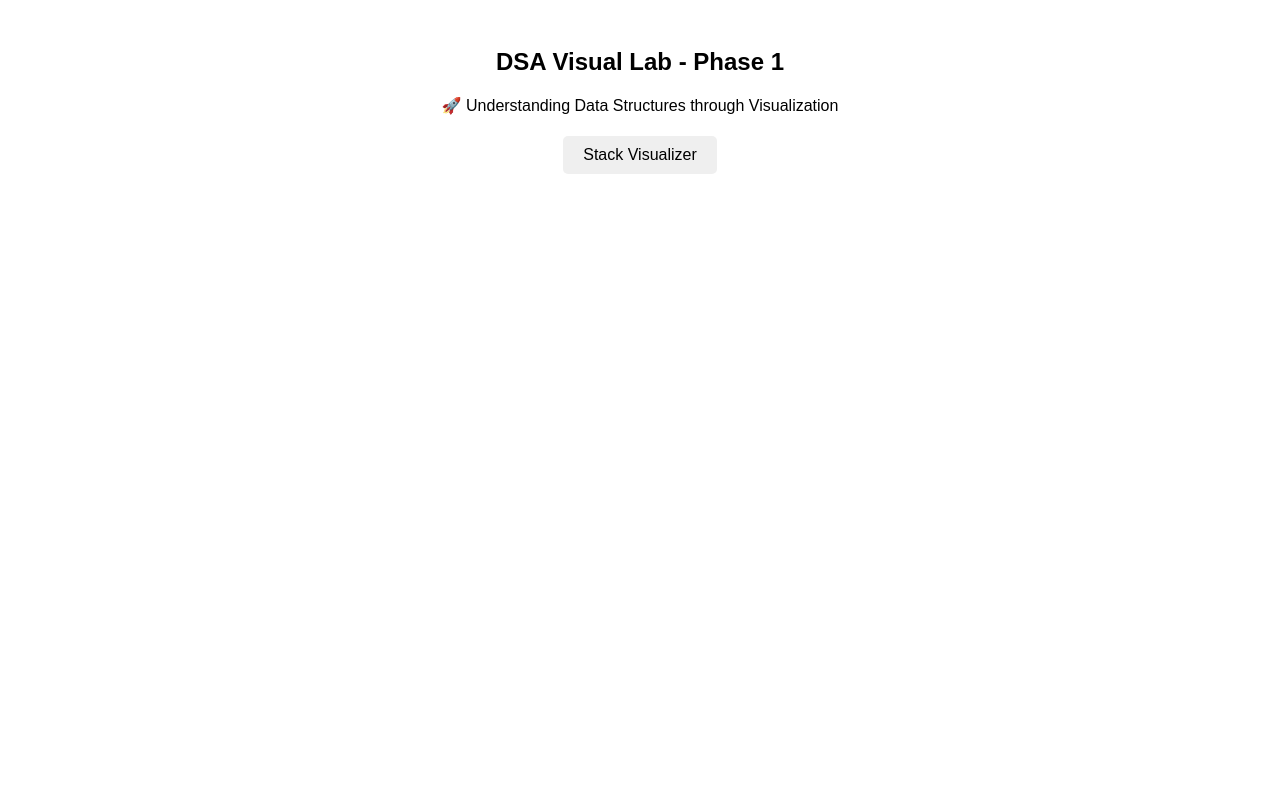
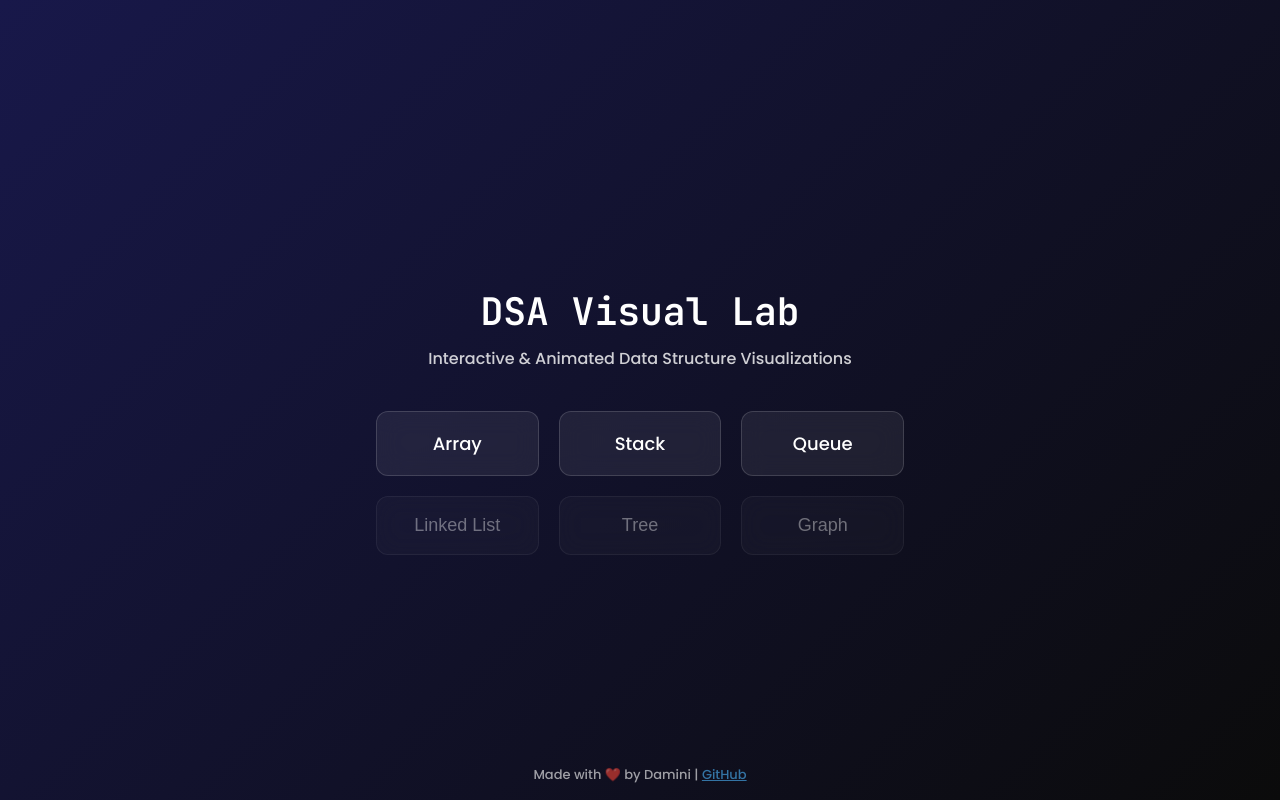
Before and after one commit to daminin37-eng/dsa-visual-lab, a plain HTML site: page index.html in a window 1280 px wide. Drawn offline with Linux system fonts and the light colour scheme.

Commit message:
fix: stack logic implemented and ui updated

```diff
--- /dev/null
+++ b/assets/css/style.css
@@ -0,0 +1,80 @@
+* {
+    margin: 0;
+    padding: 0;
+    box-sizing: border-box;
+}
+
+body {
+    font-family: 'Poppins', sans-serif;
+    background: linear-gradient(135deg, #18184a, #0b0b0b);
+    color: white;
+    display: flex;
+    justify-content: center;
+    align-items: center;
+    flex-direction: column;
+    min-height: 100vh;
+    overflow-x: hidden;
+}
+
+.hero {
+    text-align: center;
+    margin-top: 40px;
+}
+
+.title {
+    font-family: 'JetBrains Mono', monospace;
+    font-size: 38px;
+    font-weight: 600;
+    margin-bottom: 10px;
+}
+
+.subtitle {
+    font-size: 16px;
+    opacity: 0.8;
+    margin-bottom: 40px;
+}
+
+.card-container {
+    display: grid;
+    gap: 20px;
+    grid-template-columns: repeat(auto-fit, minmax(150px, 1fr));
+    width: 80%;
+    max-width: 800px;
+    margin: auto;
+}
+
+.glass-card {
+    padding: 18px;
+    border-radius: 12px;
+    text-decoration: none;
+    text-align: center;
+    font-size: 18px;
+    color: white;
+    border: 1px solid rgba(255,255,255,0.15);
+    background: rgba(255,255,255,0.07);
+    backdrop-filter: blur(12px);
+    transition: all 0.3s ease;
+    cursor: pointer;
+}
+
+.glass-card:hover {
+    transform: scale(1.06);
+    box-shadow: 0 8px 25px rgba(0,0,0,0.4);
+    background: rgba(255,255,255,0.12);
+}
+
+.coming {
+    opacity: 0.4;
+    cursor: not-allowed;
+}
+
+footer {
+    position: fixed;
+    bottom: 15px;
+    font-size: 13px;
+    opacity: 0.6;
+}
+
+footer a {
+    color: #4db8ff;
+}
--- /dev/null
+++ b/assets/js/main.js
@@ -0,0 +1 @@
+console.log("DSA Visual Lab Loaded ✅");
--- a/index.html
+++ b/index.html
@@ -2,18 +2,37 @@
 <html lang="en">
 <head>
     <meta charset="UTF-8">
+    <meta name="viewport" content="width=device-width, initial-scale=1.0">
     <title>DSA Visual Lab</title>
-    <link rel="stylesheet" href="style.css">
+
+    <!-- Google Fonts -->
+    <link href="https://fonts.googleapis.com/css2?family=Poppins:wght@300;500;600&family=JetBrains+Mono:wght@400;600&display=swap" rel="stylesheet">
+
+    <link rel="stylesheet" href="styleh.css">
 </head>
 <body>
 
-<h2>DSA Visual Lab - Phase 1</h2>
-<p>🚀 Understanding Data Structures through Visualization</p>
+<div class="hero">
+    <h1 class="title">DSA Visual Lab</h1>
+    <p class="subtitle">Interactive & Animated Data Structure Visualizations</p>
 
-<div id="app">
-    <button onclick="loadStack()">Stack Visualizer</button>
+    <div class="card-container">
+
+            <a href="visualizers/array.html" class="glass-card">Array</a>
+            <a href="visualizers/stack.html" class="glass-card">Stack</a>
+            <a href="visualizers/queue.html" class="glass-card">Queue</a>
+
+            <button class="glass-card coming">Linked List</button>
+            <button class="glass-card coming">Tree</button>
+            <button class="glass-card coming">Graph</button>
+
+    </div>
 </div>
 
-<script src="script.js"></script>
+<footer>
+    <p>Made with ❤️ by Damini | <a href="#">GitHub</a></p>
+</footer>
+
+<script src="assets/js/main.js"></script>
 </body>
 </html>
--- a/style.css
+++ /dev/null
@@ -1,14 +0,0 @@
-body {
-  font-family: Arial, sans-serif;
-  text-align: center;
-  padding: 20px;
-}
-
-button {
-  padding: 10px 20px;
-  border: none;
-  cursor: pointer;
-  margin: 5px;
-  border-radius: 5px;
-  font-size: 16px;
-}
--- /dev/null
+++ b/styleh.css
@@ -0,0 +1,80 @@
+* {
+    margin: 0;
+    padding: 0;
+    box-sizing: border-box;
+}
+
+body {
+    font-family: 'Poppins', sans-serif;
+    background: linear-gradient(135deg, #18184a, #0b0b0b);
+    color: white;
+    display: flex;
+    justify-content: center;
+    align-items: center;
+    flex-direction: column;
+    min-height: 100vh;
+    overflow-x: hidden;
+}
+
+.hero {
+    text-align: center;
+    margin-top: 40px;
+}
+
+.title {
+    font-family: 'JetBrains Mono', monospace;
+    font-size: 38px;
+    font-weight: 600;
+    margin-bottom: 10px;
+}
+
+.subtitle {
+    font-size: 16px;
+    opacity: 0.8;
+    margin-bottom: 40px;
+}
+
+.card-container {
+    display: grid;
+    gap: 20px;
+    grid-template-columns: repeat(auto-fit, minmax(150px, 1fr));
+    width: 80%;
+    max-width: 800px;
+    margin: auto;
+}
+
+.glass-card {
+    padding: 18px;
+    border-radius: 12px;
+    text-decoration: none;
+    text-align: center;
+    font-size: 18px;
+    color: white;
+    border: 1px solid rgba(255,255,255,0.15);
+    background: rgba(255,255,255,0.07);
+    backdrop-filter: blur(12px);
+    transition: all 0.3s ease;
+    cursor: pointer;
+}
+
+.glass-card:hover {
+    transform: scale(1.06);
+    box-shadow: 0 8px 25px rgba(0,0,0,0.4);
+    background: rgba(255,255,255,0.12);
+}
+
+.coming {
+    opacity: 0.4;
+    cursor: not-allowed;
+}
+
+footer {
+    position: fixed;
+    bottom: 15px;
+    font-size: 13px;
+    opacity: 0.6;
+}
+
+footer a {
+    color: #4db8ff;
+}
```
Also changed, not shown: assets/js/stack.js (added, +41 -0 lines), visualizers/stack.html (added, +143 -0 lines).
